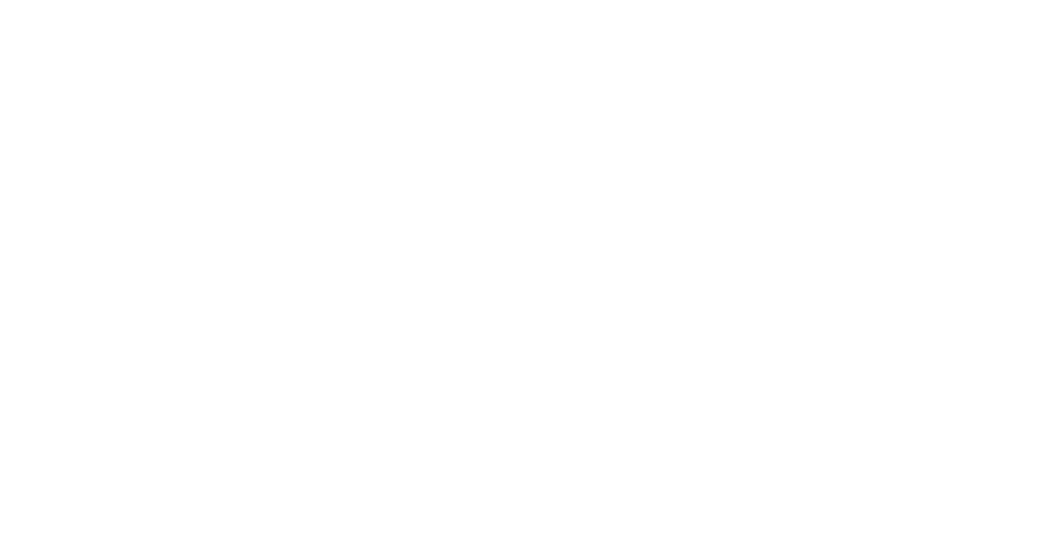
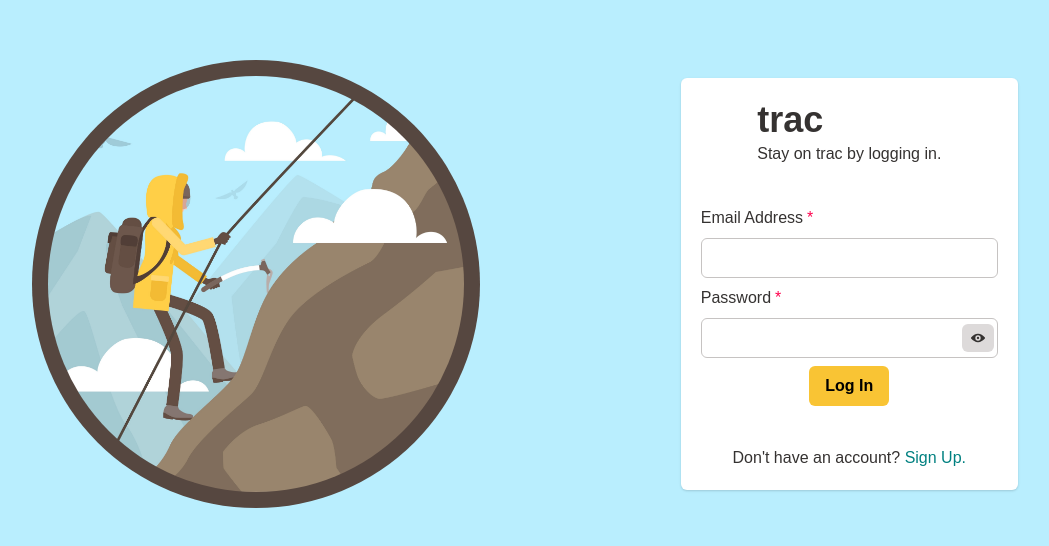
Before and after one commit to dyazdani/trac, a React (Vite) app: page /login in a window 1280 px wide. Before the commit this address had no page. Shown: the part 116-662 px from the top of the page, without its empty margins (61-1110 px from the left). Built offline with nearby package versions, Linux system fonts and the light colour scheme; no server answers; a web font is replaced by a local one.

Commit message:
Log in link and links on login and register page now work

```diff
--- a/src/client/App.tsx
+++ b/src/client/App.tsx
@@ -1,8 +1,12 @@
 import React from 'react'
-import { Route, Routes } from 'react-router-dom'
+import {
+  Route,
+  Routes
+} from 'react-router-dom'
 import LandingPage from './components/LandingPage.js'
 import Dashboard from './components/Dashboard.js';
 import RegisterPage from './components/RegisterPage.js';
+import LoginPage from './components/LoginPage.js';
 
 const App: React.FC = () => {
     return (
@@ -11,6 +15,8 @@ const App: React.FC = () => {
           <Route path="/" element={<LandingPage/>}/>
           <Route path="/goals" element={<Dashboard/>}/>
           <Route path="/register" element={<RegisterPage/>}/>
+          <Route path="/login" element={<LoginPage/>}/>
+
         </Routes>
       </>
     );
--- a/src/client/components/LoginForm.tsx
+++ b/src/client/components/LoginForm.tsx
@@ -12,21 +12,19 @@ import {
   Heading,
   Text,
   Button,
-  Link,
+  Link as ChakraLink,
   InputGroup,
   InputRightElement,
   IconButton,
   FormErrorMessage,
 } from "@chakra-ui/react";
+import { Link as ReactRouterLink } from "react-router-dom";
 import { ViewIcon, ViewOffIcon } from "@chakra-ui/icons";
 import { useGetAllUsersQuery, useGetUserByEmailQuery, useLoginMutation } from "../features/api.js";
 import { useNavigate } from "react-router";
 
-export interface LoginFormProps {
-  handleLinkClick: () => void;
-}
 
-const LoginForm: React.FC<LoginFormProps> = ({ handleLinkClick }) => {
+const LoginForm = () => {
   const [email, setEmail] = useState("");
   const [password, setPassword] = useState("");
   const [showPassword, setShowPassword] = useState(false);
@@ -168,13 +166,14 @@ const LoginForm: React.FC<LoginFormProps> = ({ handleLinkClick }) => {
       <CardFooter>
         <Text>
           Don't have an account?{" "}
-          <Link
+          <ChakraLink
             data-testid="signup-link"
-            onClick={handleLinkClick}
             color="teal"
+            as={ReactRouterLink}
+            to="/register"
           >
             Sign Up.
-          </Link>
+          </ChakraLink>
         </Text>
       </CardFooter>
     </Card>
--- /dev/null
+++ b/src/client/components/LoginPage.tsx
@@ -0,0 +1,44 @@
+import {
+    Image,
+    Flex,
+    Spacer,
+    Hide
+  } from "@chakra-ui/react";
+import LoginForm from "./LoginForm.js";
+
+const LoginPage = () => {
+    return (
+        <Flex
+            alignItems="center"
+            w="100vw"
+            h="100vh"
+            bg="#b9eefe"
+        >
+            <Spacer/>
+            <Hide breakpoint="(max-width: 600px)">
+                <Image
+                    src="/images/mountain-climber.jpg"
+                    alt="mountain climber scaling mountain"
+                    maxW="50vw"
+                    maxH="100%"
+                    h="100vh"
+                    objectFit="cover"
+                    borderRadius="50%"
+                    border="5px"
+                    bgColor="#564740"
+                    p="4"
+                    boxSize="35vw"
+                />
+                <Spacer/>
+                <Spacer/>
+            </Hide>
+            <LoginForm/>
+            <Hide breakpoint="(max-width: 600px)">
+                <Spacer />
+            </Hide>
+            <Spacer/>
+        </Flex>
+    )
+}
+
+export default LoginPage;
--- a/src/client/components/RegisterForm.tsx
+++ b/src/client/components/RegisterForm.tsx
@@ -12,7 +12,7 @@ import {
     Heading,
     Text,
     Button,
-    Link,
+    Link as ChakraLink,
     InputGroup,
     InputRightElement,
     IconButton,
@@ -20,7 +20,11 @@ import {
     FormHelperText,
     Checkbox
 } from "@chakra-ui/react";
-import { ViewIcon, ViewOffIcon } from "@chakra-ui/icons"
+import { Link as ReactRouterLink } from "react-router-dom";
+import {
+    ViewIcon,
+    ViewOffIcon
+} from "@chakra-ui/icons"
 import {
     useRegisterMutation,
     useIdentifyUserMutation,
@@ -29,11 +33,7 @@ import {
 import getPasswordValidation from "../../utils/getPasswordValidation.js";
 import { useNavigate } from "react-router";
 
-export interface RegisterFormProps {
-    handleLinkClick: () => void
-}
-
-const RegisterForm: React.FC<RegisterFormProps> = ({handleLinkClick}) => {
+const RegisterForm = () => {
     const navigate = useNavigate();
     const [email, setEmail] = useState("");
     const [username, setUsername] = useState("");
@@ -274,7 +274,15 @@ const RegisterForm: React.FC<RegisterFormProps> = ({handleLinkClick}) => {
             </CardBody>
             <CardFooter>
                 <Text>
-                    Already registered? <Link data-testid="login-link" onClick={handleLinkClick} color="teal">Log in.</Link>
+                    Already registered?{" "}
+                    <ChakraLink
+                        data-testid="login-link"
+                        color="teal"
+                        as={ReactRouterLink}
+                        to="/login"
+                    >
+                        Log in.
+                    </ChakraLink>
                 </Text>
             </CardFooter>
         </Card>
--- a/src/client/components/RegisterPage.tsx
+++ b/src/client/components/RegisterPage.tsx
@@ -1,4 +1,3 @@
-import { useState } from "react";
 import {
   Image,
   Flex,
@@ -7,21 +6,15 @@ import {
 } from "@chakra-ui/react";
 
 import RegisterForm from "./RegisterForm.js";
-import LoginForm from "./LoginForm.js";
+
 
 const RegisterPage = () => {
-  const [isLoginShowing, setIsLoginShowing] = useState(false);
-
-  const handleLinkClick = () => {
-    setIsLoginShowing(!isLoginShowing);
-  };
-
   return (
     <Flex
-        alignItems="center"
-        w="100vw"
-        h="100vh"
-        bg="#b9eefe"
+      alignItems="center"
+      w="100vw"
+      h="100vh"
+      bg="#b9eefe"
     >
       <Spacer />
       <Hide breakpoint="(max-width: 600px)">
@@ -38,19 +31,14 @@ const RegisterPage = () => {
           p="4"
           boxSize="35vw"
         />
-        <Spacer />
-        <Spacer />
+        <Spacer/>
+        <Spacer/>
       </Hide>
-
-      {isLoginShowing ? (
-        <LoginForm handleLinkClick={handleLinkClick} />
-      ) : (
-        <RegisterForm handleLinkClick={handleLinkClick} />
-      )}
+      <RegisterForm/>
       <Hide breakpoint="(max-width: 600px)">
-        <Spacer />
+        <Spacer/>
       </Hide>
-      <Spacer />
+      <Spacer/>
     </Flex>
   );
 };
```
